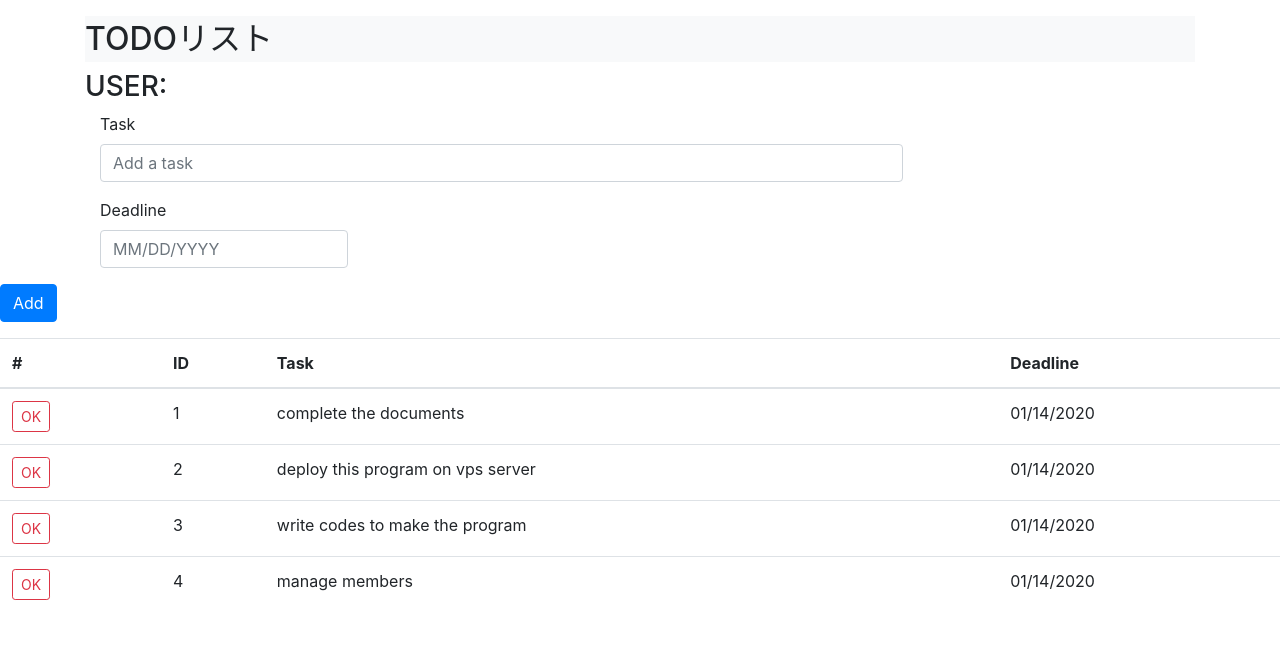
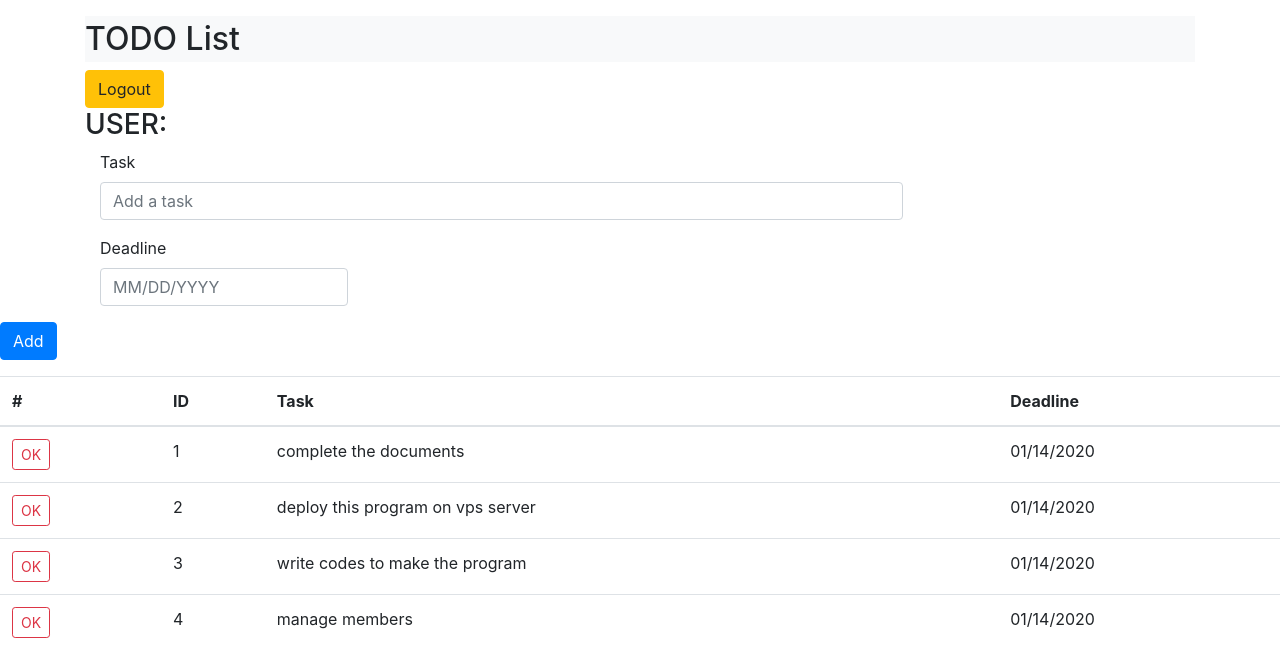
Before and after one commit to daiyuhorii/todo, a Flask app: page /home in a window 1280 px wide. Shown: the top 649 px of the page. Run offline with Flask 2, Linux system fonts and the light colour scheme; a user stored in the database is signed in; data comes from the database, SQL or seed files in the repository; some libraries are stand-ins or nearby versions.

Commit message:
Update home.html

```diff
--- a/app/src/server/templates/home.html
+++ b/app/src/server/templates/home.html
@@ -8,11 +8,12 @@
     <!-- Bootstrap CSS -->
     <link rel="stylesheet" href="https://stackpath.bootstrapcdn.com/bootstrap/4.1.1/css/bootstrap.min.css" integrity="sha384-WskhaSGFgHYWDcbwN70/dfYBj47jz9qbsMId/iRN3ewGhXQFZCSftd1LZCfmhktB" crossorigin="anonymous">
 
-    <title>TODOリスト</title>
+    <title>TODO List</title>
   </head>
   <body>
     <div class="container">
-        <h2 class="bg-light mt-3 py-1">TODOリスト</h2>
+        <h2 class="bg-light mt-3 py-1">TODO List</h2>
+        <a class="btn btn-warning" href='/logout'>Logout</a>
         <h3 id="user"></h3>
         <form action="">
             <div class="form-row">
```
